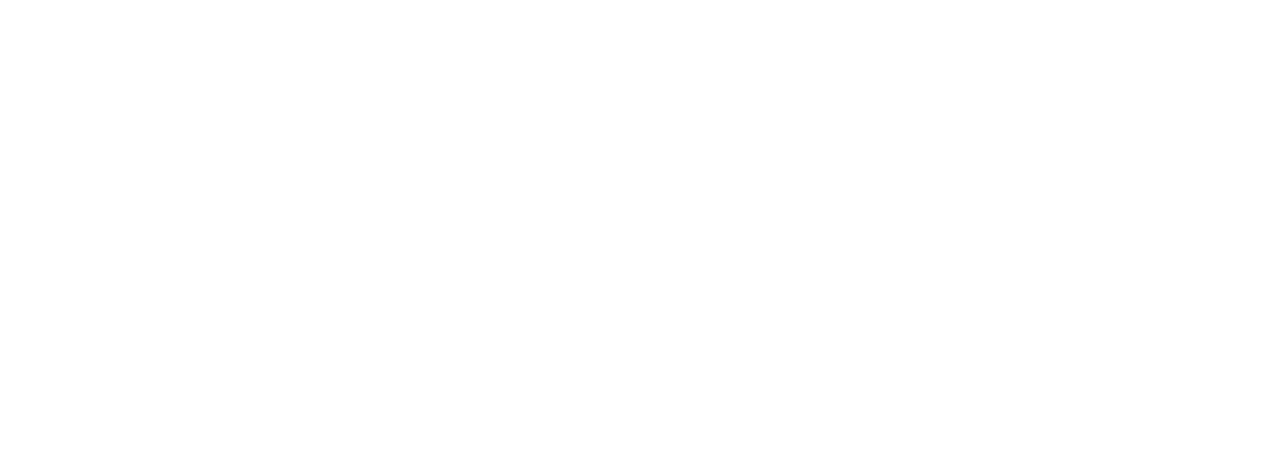
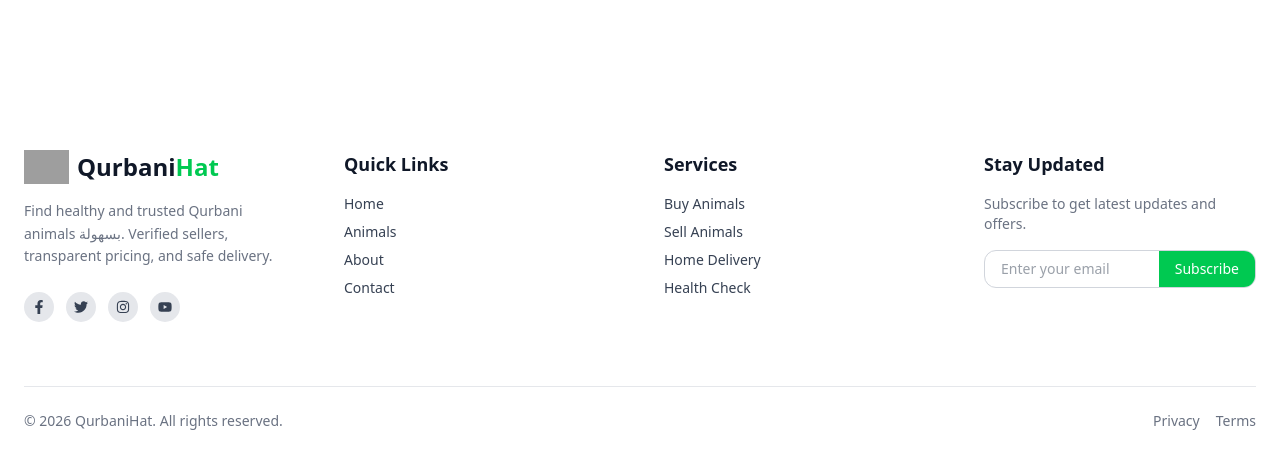
Before and after one commit to rmgolamrabbani/assignment-08, a Next.js app: page / in a window 1280 px wide. Shown: the part 810-1278 px from the top of the page. Before the commit the page ends 880 px from the top, so only its background shows below. Built offline with nearby package versions, Linux system fonts and the light colour scheme; grey boxes are pictures that could not be loaded.

Commit message:
added footer section with animationn

```diff
--- a/src/app/layout.js
+++ b/src/app/layout.js
@@ -1,6 +1,7 @@
 import { Geist, Geist_Mono } from "next/font/google";
 import "./globals.css";
 import Navbar from "../components/Navbar";
+import Footer from "../components/Footer";
 import Hero from "@/components/Hero";
 
 const geistSans = Geist({
@@ -30,7 +31,7 @@
         <main className="pt-20">
           {children}
         </main>
-
+        <Footer />
       </body>
     </html>
   );
--- /dev/null
+++ b/src/components/Footer.jsx
@@ -0,0 +1,155 @@
+"use client";
+
+import React, { useState } from "react";
+import Link from "next/link";
+import Image from "next/image";
+import { motion } from "framer-motion";
+import {
+  FaFacebookF,
+  FaTwitter,
+  FaInstagram,
+  FaYoutube,
+} from "react-icons/fa";
+
+
+
+const Footer = () => {
+  const [email, setEmail] = useState("");
+  const [loading, setLoading] = useState(false);
+  const [success, setSuccess] = useState("");
+
+  const handleSubscribe = async () => {
+    if (!email) return;
+
+    try {
+      setLoading(true);
+      await addDoc(collection(db, "subscribers"), {
+        email,
+        createdAt: new Date(),
+      });
+      setSuccess("Subscribed successfully!");
+      setEmail("");
+    } catch (error) {
+      console.error(error);
+      setSuccess("Something went wrong!");
+    } finally {
+      setLoading(false);
+    }
+  };
+
+  return (
+    <footer className="bg-white dark:bg-gray-950 text-gray-700 dark:text-gray-300 pt-20 pb-10 transition-colors duration-300">
+
+      <div className="max-w-7xl mx-auto px-6">
+
+        {/* 🔝 Top Section with animation */}
+        <motion.div
+          initial={{ opacity: 0, y: 60 }}
+          whileInView={{ opacity: 1, y: 0 }}
+          transition={{ duration: 0.7 }}
+          viewport={{ once: true }}
+          className="grid grid-cols-1 md:grid-cols-4 gap-12"
+        >
+
+          {/* 🧾 Brand */}
+          <div>
+            <div className="flex items-center gap-2">
+              <Image src="/logo.png" alt="logo" width={45} height={45} />
+              <h2 className="text-2xl font-bold text-gray-900 dark:text-white">
+                Qurbani<span className="text-green-500">Hat</span>
+              </h2>
+            </div>
+
+            <p className="mt-4 text-sm leading-relaxed text-gray-500 dark:text-gray-400">
+              Find healthy and trusted Qurbani animals بسهولة.
+              Verified sellers, transparent pricing, and safe delivery.
+            </p>
+
+            {/* 🌐 Social */}
+            <div className="flex gap-3 mt-6">
+              {[FaFacebookF, FaTwitter, FaInstagram, FaYoutube].map(
+                (Icon, i) => (
+                  <div
+                    key={i}
+                    className="p-2 bg-gray-200 dark:bg-white/10 hover:bg-green-500 hover:text-white rounded-full transition cursor-pointer"
+                  >
+                    <Icon size={14} />
+                  </div>
+                )
+              )}
+            </div>
+          </div>
+
+          {/* 🔗 Links */}
+          <div>
+            <h3 className="font-semibold text-lg text-gray-900 dark:text-white mb-4">
+              Quick Links
+            </h3>
+            <ul className="space-y-2 text-sm">
+              <li><Link href="/">Home</Link></li>
+              <li><Link href="/animals">Animals</Link></li>
+              <li><Link href="/about">About</Link></li>
+              <li><Link href="/contact">Contact</Link></li>
+            </ul>
+          </div>
+
+          {/* 📦 Services */}
+          <div>
+            <h3 className="font-semibold text-lg text-gray-900 dark:text-white mb-4">
+              Services
+            </h3>
+            <ul className="space-y-2 text-sm">
+              <li>Buy Animals</li>
+              <li>Sell Animals</li>
+              <li>Home Delivery</li>
+              <li>Health Check</li>
+            </ul>
+          </div>
+
+          {/* 📩 Newsletter */}
+          <div>
+            <h3 className="font-semibold text-lg text-gray-900 dark:text-white mb-4">
+              Stay Updated
+            </h3>
+
+            <p className="text-sm text-gray-500 dark:text-gray-400 mb-4">
+              Subscribe to get latest updates and offers.
+            </p>
+
+            <div className="flex items-center rounded-xl overflow-hidden border border-gray-300 dark:border-white/10">
+              <input
+                type="email"
+                value={email}
+                onChange={(e) => setEmail(e.target.value)}
+                placeholder="Enter your email"
+                className="px-4 py-2 w-full bg-transparent outline-none text-sm"
+              />
+              <button
+                onClick={handleSubscribe}
+                className="bg-green-500 hover:bg-green-600 px-4 py-2 text-white text-sm transition"
+              >
+                {loading ? "..." : "Subscribe"}
+              </button>
+            </div>
+
+            {success && (
+              <p className="text-xs mt-2 text-green-500">{success}</p>
+            )}
+          </div>
+        </motion.div>
+
+        {/* 🔽 Bottom */}
+        <div className="border-t border-gray-200 dark:border-white/10 mt-16 pt-6 flex flex-col md:flex-row justify-between items-center text-sm text-gray-500">
+          <p>© {new Date().getFullYear()} QurbaniHat. All rights reserved.</p>
+
+          <div className="flex gap-4 mt-3 md:mt-0">
+            <Link href="/privacy">Privacy</Link>
+            <Link href="/terms">Terms</Link>
+          </div>
+        </div>
+      </div>
+    </footer>
+  );
+};
+
+export default Footer;
```
